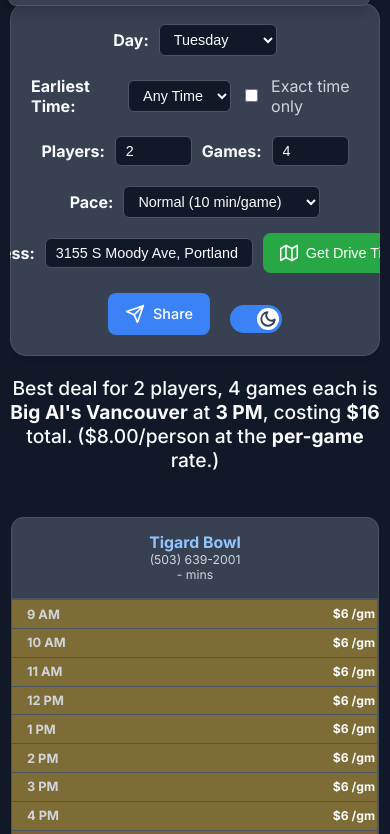
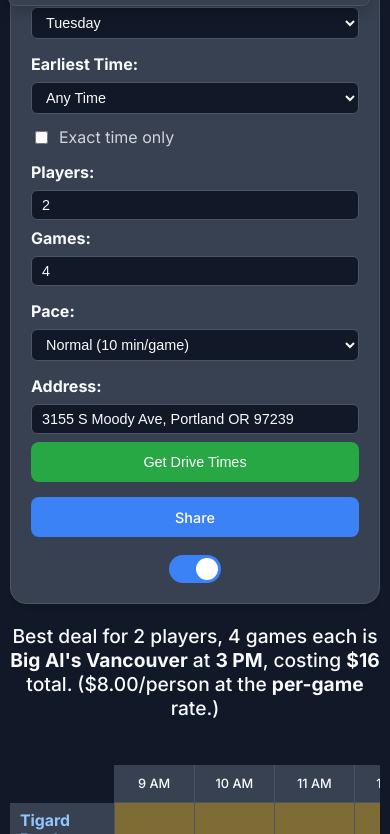
Before and after one commit to justintricate/PDX-Bowling-App, a website built with Vite: page index.html in a window 390 px wide. Shown: the part 113-947 px from the top of the page. Built offline with nearby package versions, Linux system fonts and the light colour scheme.

Commit message:
mobile view updated

```diff
--- a/index.html
+++ b/index.html
@@ -21,7 +21,6 @@
       <h1>🎳 Team JaM Bowling Options</h1>
 
       <div class="controls-container">
-        <div class="controls-row">
         <div class="control-group">
           <label for="day">Day:</label>
           <select id="day">
@@ -55,8 +54,6 @@
             <option value="leisurely">Leisurely (15 min/game)</option>
           </select>
         </div>
-        </div>
-        <div class="controls-row">
         <div class="control-group">
           <label for="startAddress">Address:</label>
           <input
@@ -65,96 +62,17 @@
             value="3155 S Moody Ave, Portland OR 97239"
           />
           <button id="driveTimeButton" class="action-button">
-              <svg
-                xmlns="http://www.w3.org/2000/svg"
-                width="18"
-                height="18"
-                viewBox="0 0 24 24"
-                fill="none"
-                stroke="currentColor"
-                stroke-width="2"
-                stroke-linecap="round"
-                stroke-linejoin="round"
-              >
-                <polygon
-                  points="1 6 1 22 8 18 16 22 23 18 23 2 16 6 8 2 1 6"
-                ></polygon>
-                <line x1="8" y1="2" x2="8" y2="18"></line>
-                <line x1="16" y1="6" x2="16" y2="22"></line>
-              </svg>
             <span>Get Drive Times</span>
           </button>
         </div>
-          <div
-            id="share-button"
-            class="action-button"
-            role="button"
-            aria-label="Share current settings"
-          >
-            <svg
-              xmlns="http://www.w3.org/2000/svg"
-              width="20"
-              height="20"
-              viewBox="0 0 24 24"
-              fill="none"
-              stroke="currentColor"
-              stroke-width="2"
-              stroke-linecap="round"
-              stroke-linejoin="round"
-              class="feather feather-send"
-            >
-              <line x1="22" y1="2" x2="11" y2="13"></line>
-              <polygon points="22 2 15 22 11 13 2 9 22 2"></polygon>
-            </svg>
+        <div class="control-group">
+          <div id="share-button" class="action-button" role="button">
             <span>Share</span>
           </div>
           <div class="theme-switch-wrapper">
-            <label
-              class="theme-switch"
-              for="theme-toggle-checkbox"
-              aria-label="Toggle Theme"
-            >
+            <label class="theme-switch" for="theme-toggle-checkbox">
               <input type="checkbox" id="theme-toggle-checkbox" />
-              <div class="slider">
-                <svg
-                  xmlns="http://www.w3.org/2000/svg"
-                  width="18"
-                  height="18"
-                  viewBox="0 0 24 24"
-                  fill="none"
-                  stroke="currentColor"
-                  stroke-width="2.5"
-                  stroke-linecap="round"
-                  stroke-linejoin="round"
-                  class="sun-icon"
-                >
-                  <circle cx="12" cy="12" r="5"></circle>
-                  <line x1="12" y1="1" x2="12" y2="3"></line>
-                  <line x1="12" y1="21" x2="12" y2="23"></line>
-                  <line x1="4.22" y1="4.22" x2="5.64" y2="5.64"></line>
-                  <line x1="18.36" y1="18.36" x2="19.78" y2="19.78"></line>
-                  <line x1="1" y1="12" x2="3" y2="12"></line>
-                  <line x1="21" y1="12" x2="23" y2="12"></line>
-                  <line x1="4.22" y1="19.78" x2="5.64" y2="18.36"></line>
-                  <line x1="18.36" y1="5.64" x2="19.78" y2="4.22"></line>
-                </svg>
-                <svg
-                  xmlns="http://www.w3.org/2000/svg"
-                  width="18"
-                  height="18"
-                  viewBox="0 0 24 24"
-                  fill="none"
-                  stroke="currentColor"
-                  stroke-width="2.5"
-                  stroke-linecap="round"
-                  stroke-linejoin="round"
-                  class="moon-icon"
-                >
-                  <path
-                    d="M21 12.79A9 9 0 1 1 11.21 3 7 7 0 0 0 21 12.79z"
-                  ></path>
-                </svg>
-              </div>
+              <div class="slider"></div>
             </label>
           </div>
         </div>
--- a/src/style.css
+++ b/src/style.css
@@ -44,9 +44,10 @@
 
 .controls-container {
   display: flex;
-  flex-direction: column;
+  justify-content: center;
   align-items: center;
-  gap: 15px;
+  flex-wrap: wrap;
+  gap: 20px;
   max-width: 1200px;
   margin: 0 auto 10px auto;
   padding: 20px;
@@ -56,14 +57,6 @@
   box-shadow: 0 4px 6px -1px rgba(0, 0, 0, 0.05),
     0 2px 4px -2px rgba(0, 0, 0, 0.05);
   position: relative;
-}
-
-.controls-row {
-  display: flex;
-  justify-content: center;
-  align-items: center;
-  flex-wrap: wrap;
-  gap: 20px;
 }
 
 .control-group {
@@ -150,11 +143,10 @@
 .table-container {
   overflow-x: auto;
   position: relative;
-  padding: 0 1px;
 }
 
 table {
-  width: calc(100% - 2px);
+  width: 100%;
   border-collapse: collapse;
   margin-top: 20px;
   animation: fadeIn 0.4s ease-in-out;
@@ -448,9 +440,8 @@
 
 .theme-switch-wrapper {
   position: absolute;
-  top: 50%;
-  right: 20px;
-  transform: translateY(-50%);
+  right: 10px;
+  bottom: 5px;
 }
 
 .theme-switch {
@@ -579,99 +570,75 @@
    MOBILE & TABLET RESPONSIVE STYLES
    ========================================================================== */
 @media (max-width: 1024px) {
-  body {
-    padding: 10px;
-  }
-
-  h1 {
-    font-size: 1.75em;
-  }
-
   .controls-container {
     flex-direction: column;
     align-items: stretch;
     gap: 15px;
   }
-
   .theme-switch-wrapper {
     position: static;
     transform: none;
     align-self: center;
     margin-top: 10px;
   }
-
-  table {
-    display: block;
-    width: 100%;
-  }
-
-  thead {
-    display: none; /* Hide desktop headers */
-  }
-
-  tbody,
-  tr,
-  td {
-    display: block;
-  }
-
-  tr {
-    border: 1px solid var(--border-color);
-    border-radius: 12px;
-    margin-bottom: 20px;
-    background-color: var(--surface-color);
-    box-shadow: 0 4px 6px -1px rgba(0, 0, 0, 0.05),
-      0 2px 4px -2px rgba(0, 0, 0, 0.05);
-  }
-
-  td {
-    border-bottom: 1px solid var(--border-color);
-    text-align: right; /* Align content to the right */
-    padding-left: 50%; /* Push content to the right */
-    position: relative;
-    height: auto;
-  }
-
-  td:first-child {
-    position: static;
-    width: auto;
-    border-right: none;
-    background-color: transparent;
-    text-align: center;
-    padding: 15px;
-    border-bottom: 2px solid var(--border-color);
-  }
-
-  td:not(:first-child)::before {
-    content: attr(data-label);
-    position: absolute;
-    left: 15px;
-    width: calc(50% - 20px);
-    text-align: left;
-    font-weight: bold;
-    color: var(--text-muted);
-  }
-
-  .price-cell,
-  .closed-cell {
-    display: flex;
-    justify-content: flex-end;
-    align-items: center;
-  }
-
-  .hour-price,
-  .game-price {
-    display: inline;
-    margin-left: 5px;
-  }
-
   .specials-key-wrapper {
     flex-direction: column;
     align-items: center;
   }
-
   #legend-container {
     width: 100%;
     max-width: 450px;
   }
 }
+
+@media (max-width: 768px) {
+  body {
+    padding: 10px;
+    -webkit-text-size-adjust: 100%;
+  }
+
+  h1 {
+    font-size: 1.5em;
+  }
+
+  .control-group {
+    flex-direction: column;
+    align-items: stretch;
+    gap: 8px;
+    width: 100%;
+  }
+
+  select,
+  input[type='number'],
+  input[type='text'] {
+    width: 100%;
+    box-sizing: border-box;
+  }
+
+  .action-button {
+    width: 100%;
+    box-sizing: border-box;
+  }
+
+  .time-filter-toggle {
+    flex-direction: row;
+    align-items: center;
+    align-self: flex-start;
+    margin-top: 5px;
+  }
+
+  table {
+    table-layout: auto;
+    width: auto;
+  }
+
+  th:not(:first-child),
+  td:not(:first-child) {
+    min-width: 75px;
+  }
+
+  td:first-child,
+  th:first-child {
+    width: 100px;
+  }
+}
```
Lines whose indentation alone changed are shown as unchanged.
